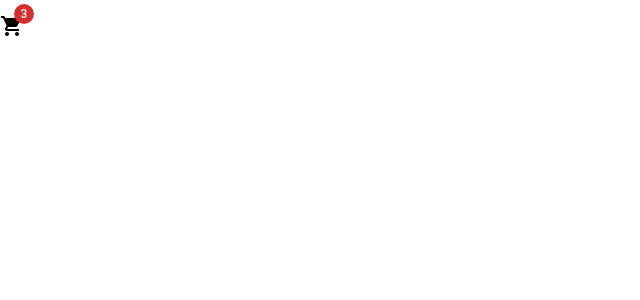
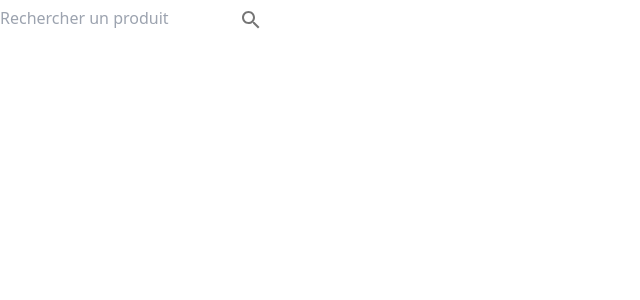
Before and after one commit to Fatou-hub/vite-front-ecommerce, a React (Vite) app: page / in a window 1280 px wide. Shown: the top 300 px of the page, without its empty margins (0-640 px from the left). Built offline with nearby package versions, Linux system fonts and the light colour scheme.

Commit message:
feat(product): product searchbar and submit Button

```diff
--- a/src/App.tsx
+++ b/src/App.tsx
@@ -1,10 +1,9 @@
-import CartCount from "./features/cart/display-cart-count/ui/CartCount";
+import ProductSearch from "./features/product/search-products/ui/ProductSearch";
+
 
 function App() {
   return (
-    <div className="mt-3">
-      <CartCount cartCount={3}/>
-    </div>
+    <ProductSearch/>
   );
 };
 
--- /dev/null
+++ b/src/features/product/search-products/ui/ProductSearch/ProductSearch.tsx
@@ -0,0 +1,23 @@
+import type { ReactElement } from 'react';
+import { Search } from '@mui/icons-material';
+import { IconButton } from '@mui/material';
+
+const ProductSearch = (): ReactElement => {
+
+    return (
+        <form>
+            <input
+                type="text"
+                id="product-search"
+                name="product-search"
+                placeholder="Rechercher un produit"
+                aria-label='Rechercher un produit'
+            />
+            <IconButton type="submit" aria-label="Rechercher">
+                <Search />
+            </IconButton>
+        </form>
+    );
+};
+
+export default ProductSearch;
--- /dev/null
+++ b/src/features/product/search-products/ui/ProductSearch/index.tsx
@@ -0,0 +1 @@
+export { default } from './ProductSearch';
```
